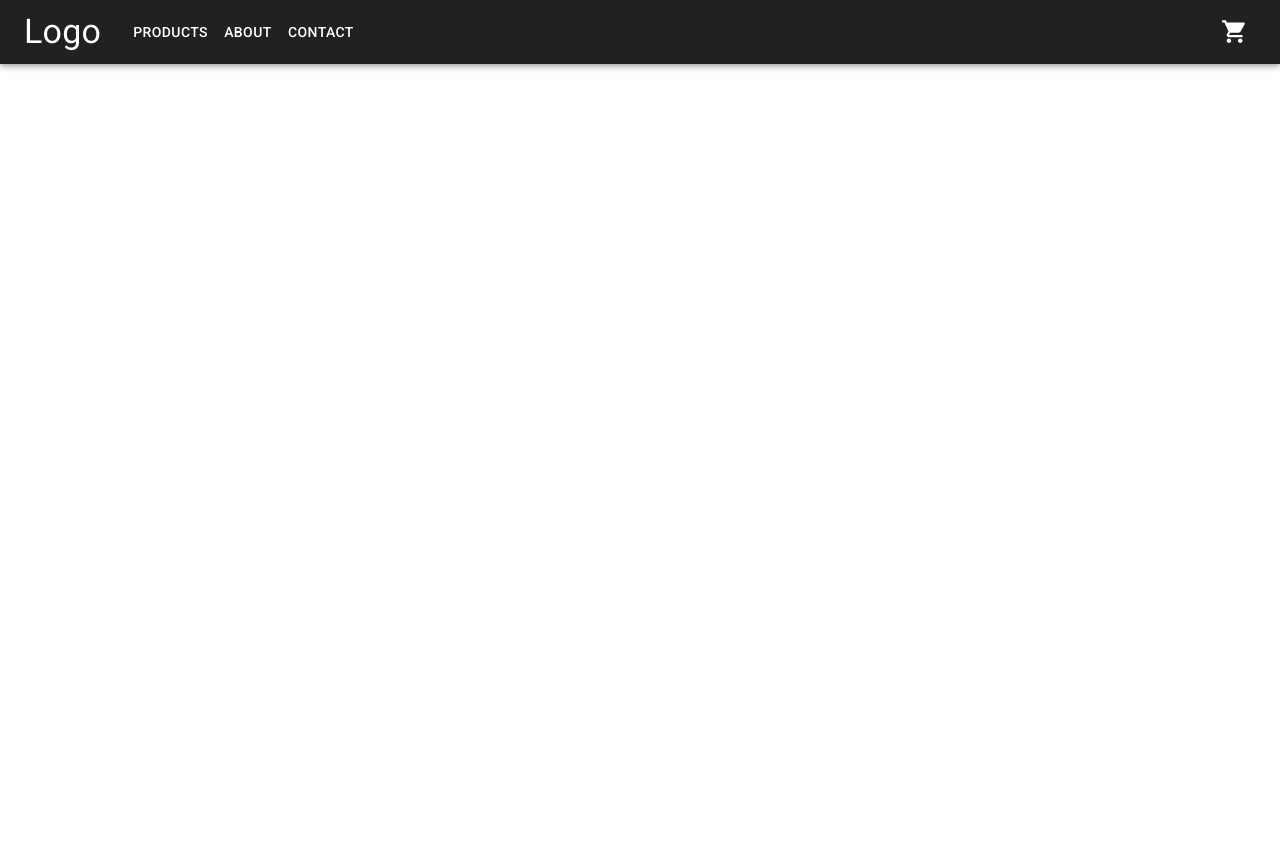
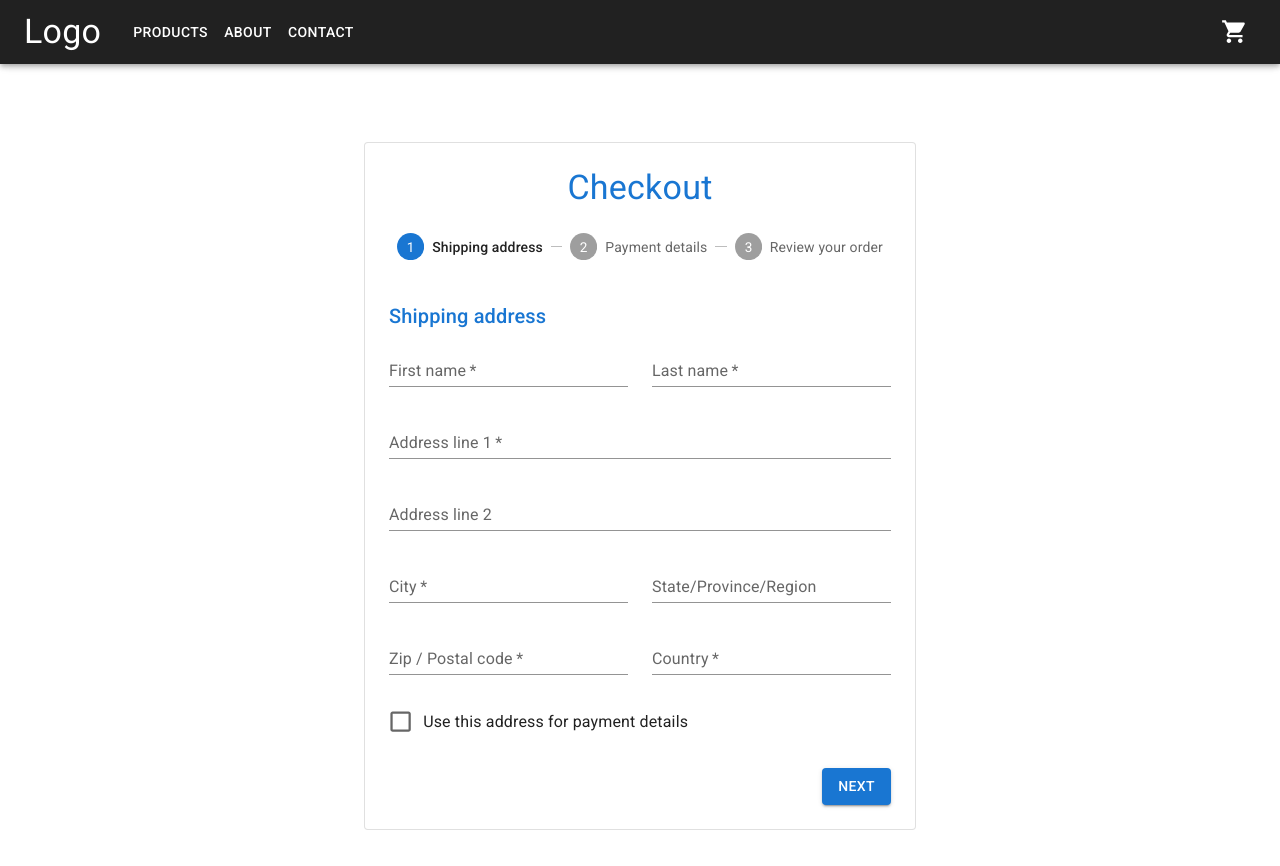
Before and after one commit to phetzel/pure-piece, a React (Create React App) app: page /checkout in a window 1280 px wide. Shown: the top 866 px of the page. Before the commit the page ends 816 px from the top, so only its background shows below. Built offline with nearby package versions, Linux system fonts and the light colour scheme.

Commit message:
Added checkout ui flow

```diff
--- /dev/null
+++ b/src/constants/checkoutConstants.tsx
@@ -0,0 +1,5 @@
+export const CHECKOUT_STEPS: string[] = [
+  "Shipping address",
+  "Payment details",
+  "Review your order",
+];
--- a/src/pages/Checkout/Checkout.tsx
+++ b/src/pages/Checkout/Checkout.tsx
@@ -1,15 +1,116 @@
-import React from "react";
-import Grid from "@mui/material/Grid";
+import React, { useState } from "react";
+import { useDispatch, useSelector } from "react-redux";
+import {
+  Box,
+  Container,
+  Toolbar,
+  Paper,
+  Stepper,
+  Step,
+  StepLabel,
+  Button,
+  Link,
+  Typography,
+} from "@mui/material";
+
+// redux
+import { RootState } from "../../redux/store";
 
 // components
 import GridWrapper from "../../components/common/GridWrapper/GridWrapper";
+import CheckoutAddressForm from "./CheckoutAddressForm";
+import CheckoutPaymentForm from "./CheckoutPaymentForm";
+import CheckoutReview from "./CheckoutReview";
+// constants
+import { CHECKOUT_STEPS } from "../../constants/checkoutConstants";
 
 interface Props {}
 
 const Checkout = ({}: Props) => {
+  const [activeStep, setActiveStep] = useState<number>(0);
+
+  const cartState = useSelector((state: RootState) => state.product.cartState);
+
+  const handleGetStepContent = (step: number) => {
+    switch (step) {
+      case 0:
+        return <CheckoutAddressForm />;
+      case 1:
+        return <CheckoutPaymentForm />;
+      case 2:
+        return <CheckoutReview cart={cartState} />;
+      default:
+        throw new Error("Unknown step");
+    }
+  };
+
+  const handleNextStep = () => {
+    setActiveStep(activeStep + 1);
+  };
+
+  const handlePreviousStep = () => {
+    setActiveStep(activeStep - 1);
+  };
+
   return (
     <GridWrapper>
-      <div></div>
+      <Container component="main" maxWidth="sm" sx={{ mb: 4 }}>
+        <Paper
+          variant="outlined"
+          sx={{ my: { xs: 3, md: 6 }, p: { xs: 2, md: 3 } }}
+        >
+          <Typography
+            component="h1"
+            variant="h4"
+            color="primary"
+            align="center"
+          >
+            Checkout
+          </Typography>
+
+          <Stepper activeStep={activeStep} sx={{ pt: 3, pb: 5 }}>
+            {CHECKOUT_STEPS.map((label) => (
+              <Step key={label}>
+                <StepLabel>{label}</StepLabel>
+              </Step>
+            ))}
+          </Stepper>
+
+          {activeStep === CHECKOUT_STEPS.length ? (
+            <Box>
+              <Typography variant="h5" gutterBottom>
+                Thank you for your order.
+              </Typography>
+              <Typography variant="subtitle1">
+                Your order number is #2001539. We have emailed your order
+                confirmation, and will send you an update when your order has
+                shipped.
+              </Typography>
+            </Box>
+          ) : (
+            <Box>
+              {handleGetStepContent(activeStep)}
+
+              <Box sx={{ display: "flex", justifyContent: "flex-end" }}>
+                {activeStep !== 0 && (
+                  <Button onClick={handlePreviousStep} sx={{ mt: 3, ml: 1 }}>
+                    Back
+                  </Button>
+                )}
+                <Button
+                  variant="contained"
+                  onClick={handleNextStep}
+                  sx={{ mt: 3, ml: 1 }}
+                >
+                  {activeStep === CHECKOUT_STEPS.length - 1
+                    ? "Place order"
+                    : "Next"}
+                </Button>
+              </Box>
+            </Box>
+          )}
+        </Paper>
+      </Container>
     </GridWrapper>
   );
 };
--- /dev/null
+++ b/src/pages/Checkout/CheckoutAddressForm.tsx
@@ -0,0 +1,128 @@
+import React from "react";
+import {
+  Box,
+  Checkbox,
+  FormControlLabel,
+  Grid,
+  TextField,
+  Typography,
+} from "@mui/material";
+
+interface Props {}
+
+const CheckoutAddressForm = ({}: Props) => {
+  return (
+    <Box>
+      <Typography variant="h6" color="primary" gutterBottom>
+        Shipping address
+      </Typography>
+
+      <Grid container spacing={3}>
+        {/* First Name */}
+        <Grid item xs={12} sm={6}>
+          <TextField
+            required
+            id="firstName"
+            name="firstName"
+            label="First name"
+            fullWidth
+            autoComplete="given-name"
+            variant="standard"
+          />
+        </Grid>
+        {/* Last name */}
+        <Grid item xs={12} sm={6}>
+          <TextField
+            required
+            id="lastName"
+            name="lastName"
+            label="Last name"
+            fullWidth
+            autoComplete="family-name"
+            variant="standard"
+          />
+        </Grid>
+        {/* Address 1 */}
+        <Grid item xs={12}>
+          <TextField
+            required
+            id="address1"
+            name="address1"
+            label="Address line 1"
+            fullWidth
+            autoComplete="shipping address-line1"
+            variant="standard"
+          />
+        </Grid>
+        {/* Address 2 */}
+        <Grid item xs={12}>
+          <TextField
+            id="address2"
+            name="address2"
+            label="Address line 2"
+            fullWidth
+            autoComplete="shipping address-line2"
+            variant="standard"
+          />
+        </Grid>
+        {/* City */}
+        <Grid item xs={12} sm={6}>
+          <TextField
+            required
+            id="city"
+            name="city"
+            label="City"
+            fullWidth
+            autoComplete="shipping address-level2"
+            variant="standard"
+          />
+        </Grid>
+        {/* State */}
+        <Grid item xs={12} sm={6}>
+          <TextField
+            id="state"
+            name="state"
+            label="State/Province/Region"
+            fullWidth
+            variant="standard"
+          />
+        </Grid>
+        {/* Zip */}
+        <Grid item xs={12} sm={6}>
+          <TextField
+            required
+            id="zip"
+            name="zip"
+            label="Zip / Postal code"
+            fullWidth
+            autoComplete="shipping postal-code"
+            variant="standard"
+          />
+        </Grid>
+        {/* Country */}
+        <Grid item xs={12} sm={6}>
+          <TextField
+            required
+            id="country"
+            name="country"
+            label="Country"
+            fullWidth
+            autoComplete="shipping country"
+            variant="standard"
+          />
+        </Grid>
+        {/* saveAddress */}
+        <Grid item xs={12}>
+          <FormControlLabel
+            control={
+              <Checkbox color="secondary" name="saveAddress" value="yes" />
+            }
+            label="Use this address for payment details"
+          />
+        </Grid>
+      </Grid>
+    </Box>
+  );
+};
+
+export default CheckoutAddressForm;
--- /dev/null
+++ b/src/pages/Checkout/CheckoutPaymentForm.tsx
@@ -0,0 +1,76 @@
+import React from "react";
+import {
+  Box,
+  Checkbox,
+  FormControlLabel,
+  Grid,
+  TextField,
+  Typography,
+} from "@mui/material";
+
+const CheckoutPaymentForm = () => {
+  return (
+    <Box>
+      <Typography variant="h6" color="primary" gutterBottom>
+        Payment method
+      </Typography>
+
+      <Grid container spacing={3}>
+        {/* Card Name */}
+        <Grid item xs={12} md={6}>
+          <TextField
+            required
+            id="cardName"
+            label="Name on card"
+            fullWidth
+            autoComplete="cc-name"
+            variant="standard"
+          />
+        </Grid>
+        {/* Card Number */}
+        <Grid item xs={12} md={6}>
+          <TextField
+            required
+            id="cardNumber"
+            label="Card number"
+            fullWidth
+            autoComplete="cc-number"
+            variant="standard"
+          />
+        </Grid>
+        {/* Expiration Date */}
+        <Grid item xs={12} md={6}>
+          <TextField
+            required
+            id="expDate"
+            label="Expiry date"
+            fullWidth
+            autoComplete="cc-exp"
+            variant="standard"
+          />
+        </Grid>
+        {/* CVV */}
+        <Grid item xs={12} md={6}>
+          <TextField
+            required
+            id="cvv"
+            label="CVV"
+            helperText="Last three digits on signature strip"
+            fullWidth
+            autoComplete="cc-csc"
+            variant="standard"
+          />
+        </Grid>
+        {/* SaveCard */}
+        <Grid item xs={12}>
+          <FormControlLabel
+            control={<Checkbox color="secondary" name="saveCard" value="yes" />}
+            label="Remember credit card details for next time"
+          />
+        </Grid>
+      </Grid>
+    </Box>
+  );
+};
+
+export default CheckoutPaymentForm;
--- /dev/null
+++ b/src/pages/Checkout/CheckoutReview.tsx
@@ -0,0 +1,45 @@
+import React from "react";
+import {
+  Box,
+  Grid,
+  List,
+  ListItem,
+  ListItemText,
+  Typography,
+} from "@mui/material";
+
+// types
+import { CartItem } from "../../types/productTypes";
+
+interface Props {
+  cart: CartItem[];
+}
+
+const CheckoutReview = ({ cart }: Props) => {
+  return (
+    <Box>
+      <Typography variant="h6" color="primary" gutterBottom>
+        Order summary
+      </Typography>
+      <List disablePadding>
+        {cart.map((product) => (
+          <ListItem key={product.name} sx={{ py: 1, px: 0 }}>
+            <ListItemText
+              primary={product.name}
+              secondary={product.description}
+            />
+            <Typography variant="body2">{product.price}</Typography>
+          </ListItem>
+        ))}
+        <ListItem sx={{ py: 1, px: 0 }}>
+          <ListItemText primary="Total" />
+          <Typography variant="subtitle1" sx={{ fontWeight: 700 }}>
+            $34.06
+          </Typography>
+        </ListItem>
+      </List>
+    </Box>
+  );
+};
+
+export default CheckoutReview;
--- a/src/pages/Dashboard/DashboardSplash.tsx
+++ b/src/pages/Dashboard/DashboardSplash.tsx
@@ -11,6 +11,7 @@ const DashboardSplash = ({}: Props) => {
   };
 
   return (
+    <Grid container>
       <Box
         sx={{
           height: "100vh",
@@ -25,10 +26,11 @@ const DashboardSplash = ({}: Props) => {
             backgroundRepeat: "no-repeat",
             backgroundPosition: "center",
             backgroundImage: `url(${splashBackground})`,
+
             position: "absolute",
+            top: 0,
             left: 0,
             right: 0,
-          top: 0,
           }}
           id="dashboardSplash"
         >
@@ -41,7 +43,6 @@ const DashboardSplash = ({}: Props) => {
             />
           }
 
-        <Grid container>
           <Grid item xs={12} md={6}>
             <Box
               sx={{
@@ -60,9 +61,9 @@ const DashboardSplash = ({}: Props) => {
               </Typography>
             </Box>
           </Grid>
-        </Grid>
         </Paper>
       </Box>
+    </Grid>
   );
 };
 
```
Lines whose indentation alone changed are shown as unchanged.
